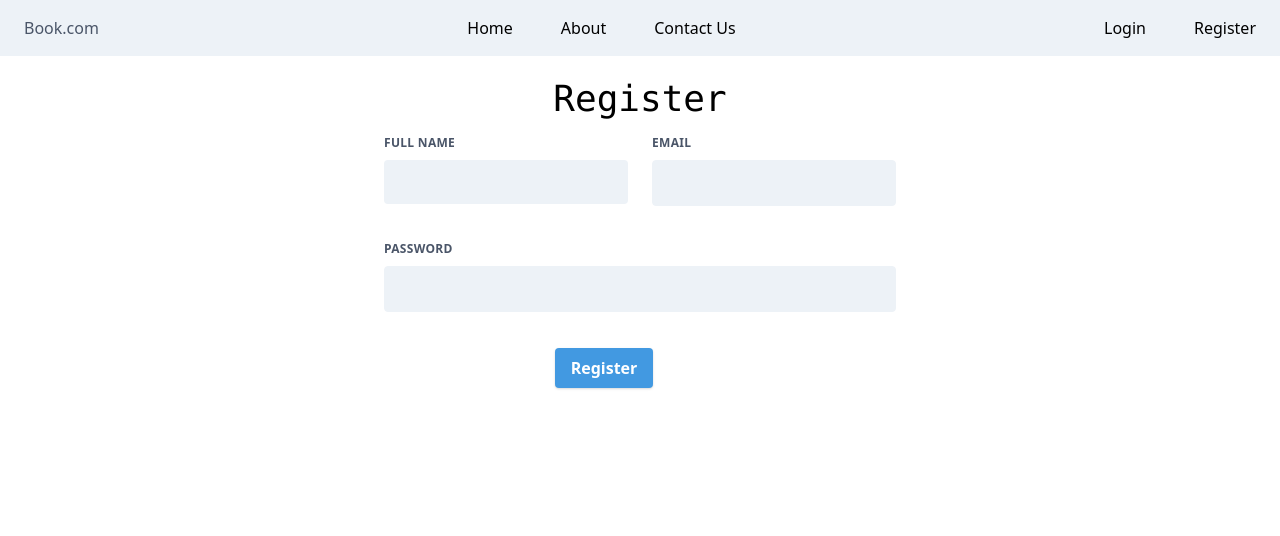
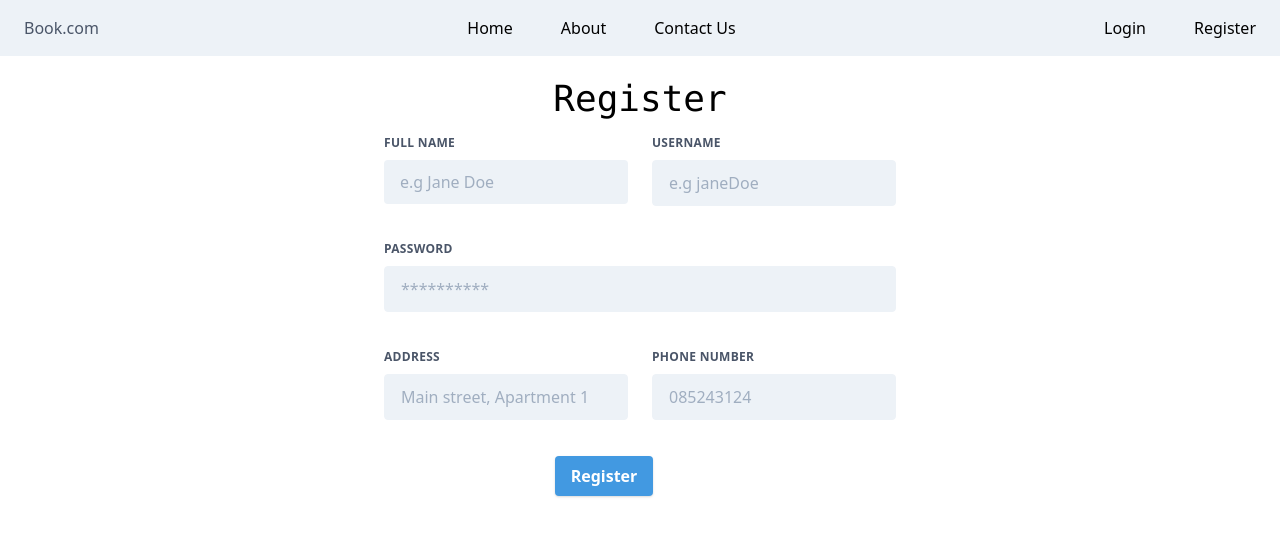
Before and after one commit to RMIT-SEPT/majorproject-mon-1530-5, a React (Create React App) app in the folder FrontEnd/: page /register in a window 1280 px wide. Shown: the top 536 px of the page. Built offline with nearby package versions, Linux system fonts and the light colour scheme.

Commit message:
Updated Login, Register and Contact pages

```diff
--- a/FrontEnd/src/components/Contacts.js
+++ b/FrontEnd/src/components/Contacts.js
@@ -12,22 +12,6 @@
               type="text"
               placeholder="Full Name"
               aria-label="Full name"
-            />
-          </div>
-          <div className="flex items-center py-2">
-            <input
-              className="bg-gray-200 appearance-none border-2 border-gray-200 rounded w-full py-2 px-4 text-gray-700 leading-tight focus:outline-none focus:bg-white focus:border-blue-500"
-              type="email"
-              placeholder="Email"
-              aria-label="Email"
-            />
-          </div>
-          <div className="flex items-center py-2">
-            <input
-              className="bg-gray-200 appearance-none border-2 border-gray-200 rounded w-full py-2 px-4 text-gray-700 leading-tight focus:outline-none focus:bg-white focus:border-blue-500"
-              type="text"
-              placeholder="Company Name"
-              aria-label="Company Name"
             />
           </div>
           <div className="flex items-center py-2">
--- a/FrontEnd/src/components/Login.js
+++ b/FrontEnd/src/components/Login.js
@@ -5,20 +5,20 @@
     return (
       <div className="pt-4">
         <h1 className="text-center text-4xl font-mono">Login</h1>
-        <form className="max-w-xl mx-auto px-5 py-5">
+        <form className="max-w-lg mx-auto px-5 py-5">
           <div className="md:flex md:items-center mb-6">
             <div className="md:w-1/3">
               <label
                 className="block text-gray-700 font-bold md:text-right mb-1 md:mb-0 pr-4"
                 for="email"
               >
-                Email
+                Username
               </label>
             </div>
             <div className="md:w-2/3">
               <input
                 className="bg-gray-200 appearance-none border-2 border-gray-200 rounded w-full py-2 px-4 text-gray-700 leading-tight focus:outline-none focus:bg-white focus:border-blue-500"
-                type="email"
+                type="text"
               />
             </div>
           </div>
--- a/FrontEnd/src/components/Register.js
+++ b/FrontEnd/src/components/Register.js
@@ -17,17 +17,19 @@
               <input
                 className="appearance-none block w-full bg-gray-200 text-gray-700  rounded py-3 px-4 mb-3 leading-tight focus:outline-none focus:bg-white"
                 type="text"
+                placeholder="e.g Jane Doe"
               />
             </div>
             <div className="w-full md:w-1/2 px-3">
               <label
                 className="block uppercase tracking-wide text-gray-700 text-xs font-bold mb-2"
               >
-                Email
+                Username
               </label>
               <input
                 className="appearance-none block w-full bg-gray-200 text-gray-700 border border-gray-200 rounded py-3 px-4 leading-tight focus:outline-none focus:bg-white focus:border-gray-500"
-                type="email"
+                type="text"
+                placeholder="e.g janeDoe"
               />
             </div>
           </div>
@@ -41,6 +43,33 @@
               <input
                 className="appearance-none block w-full bg-gray-200 text-gray-700 border border-gray-200 rounded py-3 px-4 mb-3 leading-tight focus:outline-none focus:bg-white focus:border-gray-500"
                 type="password"
+                placeholder="**********"
+              />
+            </div>
+          </div>
+          <div className="flex flex-wrap -mx-3 mb-6">
+            <div className="w-full md:w-1/2 px-3">
+              <label
+                className="block uppercase tracking-wide text-gray-700 text-xs font-bold mb-2"
+              >
+                Address
+              </label>
+              <input
+                className="appearance-none block w-full bg-gray-200 text-gray-700 border border-gray-200 rounded py-3 px-4 mb-3 leading-tight focus:outline-none focus:bg-white focus:border-gray-500"
+                type="address"
+                placeholder="Main street, Apartment 1"
+              />
+            </div>
+            <div className="w-full md:w-1/2 px-3">
+              <label
+                className="block uppercase tracking-wide text-gray-700 text-xs font-bold mb-2"
+              >
+                Phone Number
+              </label>
+              <input
+                className="appearance-none block w-full bg-gray-200 text-gray-700 border border-gray-200 rounded py-3 px-4 leading-tight focus:outline-none focus:bg-white focus:border-gray-500"
+                type="number"
+                placeholder="085243124"
               />
             </div>
           </div>
```
